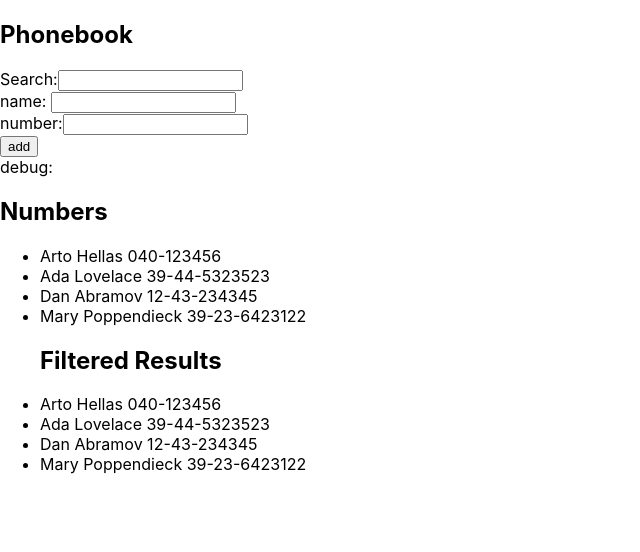
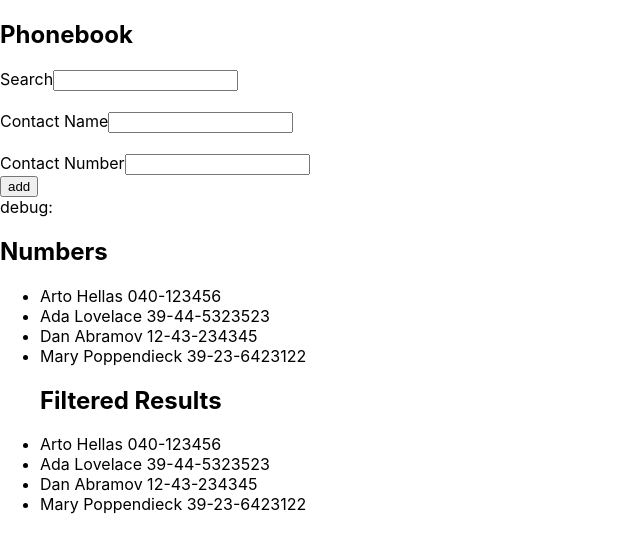
Before and after one commit to threebarber/react-phonebook, a React (Create React App) app: page / in a window 1280 px wide. Shown: the top 552 px of the page, without its empty margins (0-640 px from the left). Built offline with nearby package versions, Linux system fonts and the light colour scheme; data requests are answered from the project's data file.

Commit message:
input comp.

```diff
--- a/src/App.js
+++ b/src/App.js
@@ -5,6 +5,15 @@ import axios from "axios";
 
 const PersonDisplay = (props) => {
   return <li>{props.name + " " + props.number}</li>;
+};
+
+const UserInput = (props) => {
+  return (
+    <div>
+      <label>{props.label}</label>
+      <input onChange={props.onChange} type="text" />
+    </div>
+  );
 };
 
 const App = () => {
@@ -21,13 +30,6 @@ const App = () => {
   const handleSearchChange = (event) => {
     console.log(event.target.value);
     setNewSearch(event.target.value);
-
-    setFilteredResults(
-      persons.filter((person) =>
-        person.name.toLowerCase().includes(newSearch.toLowerCase())
-      )
-    );
-    console.log(filteredResults);
   };
 
   useEffect(() => {
@@ -43,8 +45,6 @@ const App = () => {
   const [newName, setNewName] = useState("");
 
   const [newNumber, setNewNumber] = useState("");
-
-  const [filteredResults, setFilteredResults] = useState([]);
 
   const [newSearch, setNewSearch] = useState("");
 
@@ -71,15 +71,13 @@ const App = () => {
   return (
     <div>
       <h2>Phonebook</h2>
-      Search:
-      <input onChange={handleSearchChange} type="text" id="searchInput" />
+      <UserInput label="Search" onChange={handleSearchChange} />
       <br />
       <form>
         <div>
-          name: <input onChange={handleNameChange} type="text" id="nameInput" />
+          <UserInput label="Contact Name" onChange={handleNameChange} />
           <br />
-          number:
-          <input onChange={handleNumberChange} type="text" id="numberInput" />
+          <UserInput label="Contact Number" onChange={handleNumberChange} />
         </div>
         <div>
           <button onClick={addPerson} type="submit">
```
